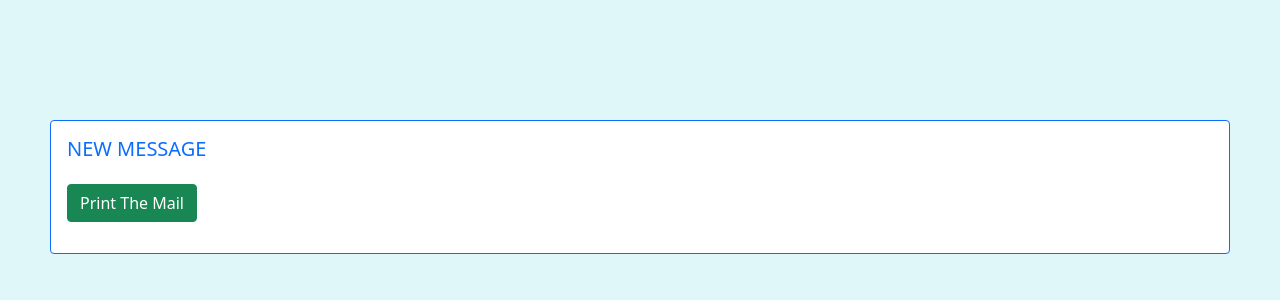
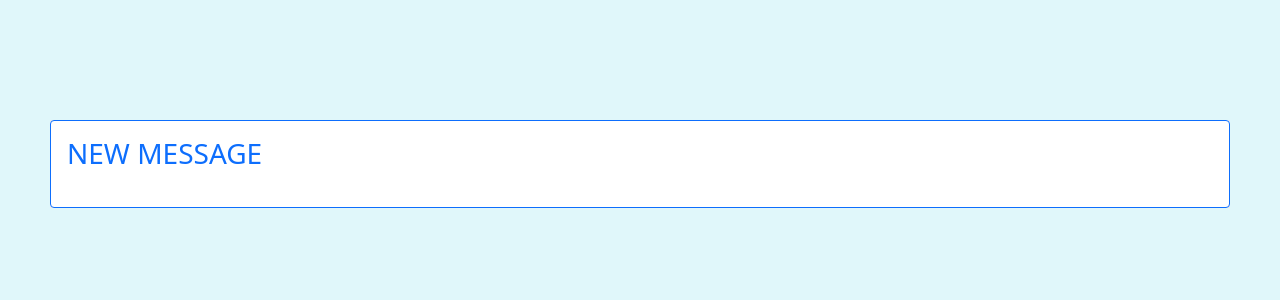
Before and after one commit to alokrathava/In_Web_mail_services, a PHP site: page /message.php in a window 1280 px wide. Shown: the part 56-356 px from the top of the page. Run offline with PHP 8.4, Linux system fonts and the light colour scheme; the visitor is signed in with stand-in values (Sample User, id 1); data comes from the database, SQL or seed files in the repository.

Commit message:
Mail Module Completed -Using DomPDF Certificate/Invoice/MAil

```diff
--- a/message.php
+++ b/message.php
@@ -32,10 +32,10 @@ include 'header.php';
 <div style="margin-top: 120px;background-color: #eeeeee; margin-left: 50px;margin-right: 50px;">
     <div class="card border-primary mb-3" style="max-width: auto;">
 <!--        <div class="card-header"></div>-->
-        <form method="POST" action="sendmsg.php" name="mail">
+        <form method="GET" action="email_pdf.php" name="mail">
             <div class="card-body text-primary">
                 <div>
-                    <h5 class="card-title">NEW MESSAGE</h5>
+                    <h3 class="card-title" style="margin-bottom:20px ">NEW MESSAGE</h3>
                     <?php
                     $mymail = $_SESSION['email'];
                     $getmail_sql = "SELECT `message`,`from_mail`,`id`,`day`,`subject` FROM `mail` WHERE to_mail='$mymail'";
@@ -57,15 +57,18 @@ include 'header.php';
                             echo '<p style="font-size: 15px;color: black;margin-left:8px;">' . $message . '</p>';
                             echo '<p style="margin-left:8px;">' . $day . '</p>';
 //                            echo '<a href="" class="btn btn-danger" style="margin-bottom:15px; margin-left: 8px;">Delete</a> <button onclick="window.print()" class="btn btn-success" style="margin-bottom: 15px;">Print The Mail</button>';
-//                            echo '<button onclick="window.print()" class="btn btn-success" style="margin-bottom: 15px;">Print The Mail</button>';
+                            echo '<button type="submit" class="btn btn-success" style="margin-bottom: 15px;">Send Message</button>';
                             echo '</div>';
+
+                            echo '<input type="hidden" name="send_pdf_email">';
+
                         }
                     }
                     ?>
                 </div>
-                <a href="#" onclick="window.print()" class="btn btn-success" style="margin-top:15px;margin-bottom: 15px;">
-                    Print The Mail
-                </a>
+<!--                <button  onclick="window.print()" class="btn btn-success" style="margin-top:15px;margin-bottom: 15px;">-->
+<!--                    Send Email Transcript-->
+<!--                </button>-->
             </div>
         </form>
     </div>
```
Also changed, not shown: email_config.php (added, +23 -0 lines).
